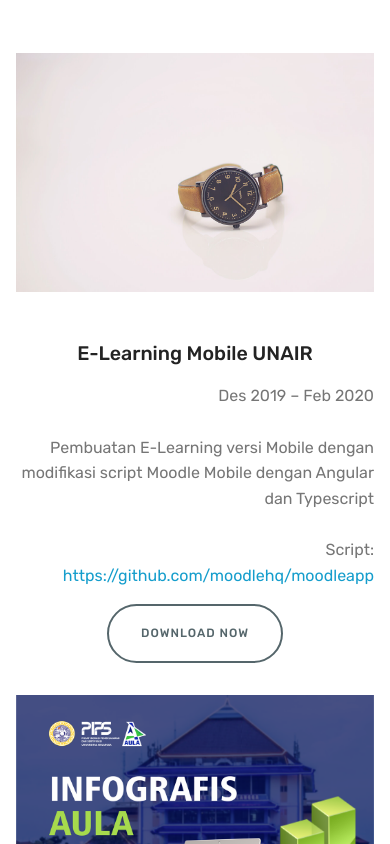
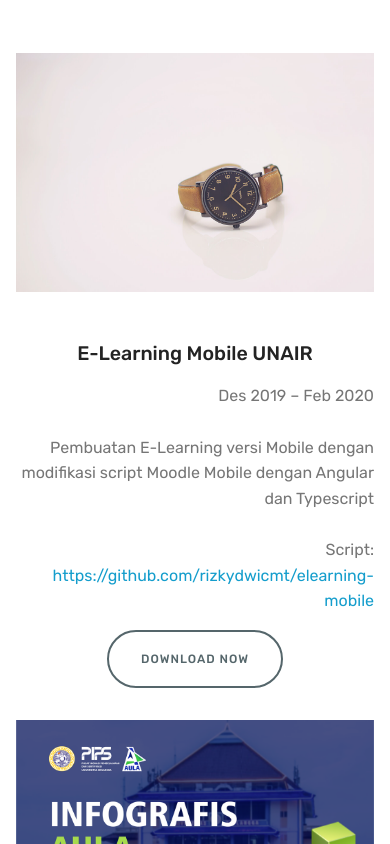
Before and after one commit to rizkydwicmt/rizkydwicmt.github.io, a plain HTML site: page index.html in a window 390 px wide. Shown: the part 1156-2000 px from the top of the page. Drawn offline with Linux system fonts and the light colour scheme.

Commit message:
mengganti link github moodle mobile app
mengganti link github moodle mobile app

```diff
--- a/index.html
+++ b/index.html
@@ -142,7 +142,7 @@
                                     <h4 class="card-title mbr-fonts-style display-5">E-Learning Mobile UNAIR</h4>
                                     <!--Subtitle-->
                                     <p class="mbr-text mbr-fonts-style pt-3 display-7">
-                                        Des 2019 – Feb 2020<br><br>Pembuatan E-Learning versi Mobile dengan modifikasi script Moodle Mobile dengan Angular dan Typescript<br><br>Script:<br><a href="https://github.com/moodlehq/moodleapp" target="_blank">https://github.com/moodlehq/moodleapp</a></p>
+                                        Des 2019 – Feb 2020<br><br>Pembuatan E-Learning versi Mobile dengan modifikasi script Moodle Mobile dengan Angular dan Typescript<br><br>Script:<br><a href="https://github.com/rizkydwicmt/elearning-mobile" target="_blank">https://github.com/rizkydwicmt/elearning-mobile</a></p>
                                 </div>
                             </div>
                             <div class="col-12 col-md-5 col-lg-4">
```
